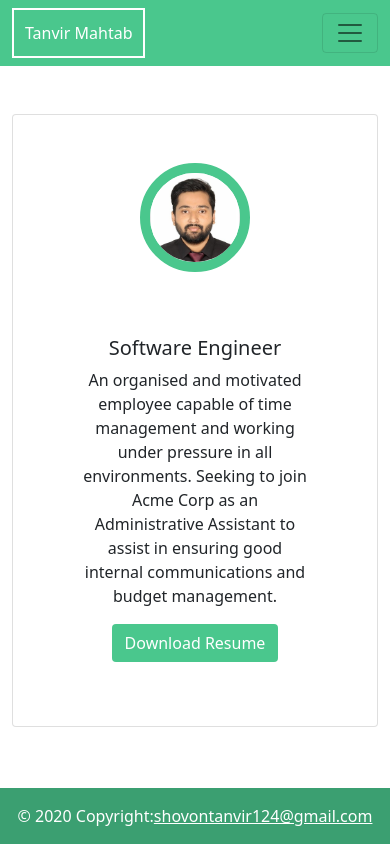
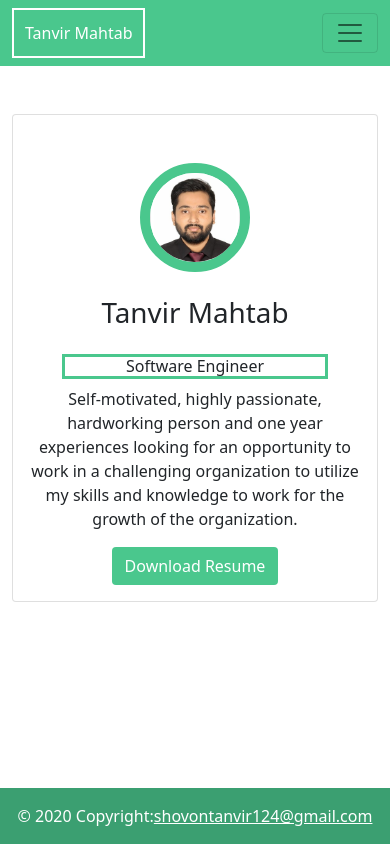
Before and after one commit to tanvirMahtab077/my-portfolio-site-using-react, a React (Create React App) app: page / in a window 390 px wide. Built offline with nearby package versions, Linux system fonts and the light colour scheme.

Commit message:
maked card-title responsive

```diff
--- a/src/App.css
+++ b/src/App.css
@@ -21,3 +21,21 @@ img.card-img-top{
   border-radius: 1000px;
 
 }
+
+.card-title{
+  width:25%;
+  border:3px solid rgb(74, 199, 141)
+}
+
+@media only screen and (max-width: 991px){
+  .card-title{
+    width:50%;
+  }
+}
+
+@media only screen and (max-width: 460px){
+  .card-title{
+    font-size: 100%;
+    width:80%;
+  }
+}
--- a/src/components/pages/Home.jsx
+++ b/src/components/pages/Home.jsx
@@ -5,28 +5,27 @@ class Home extends Component {
   render() {
     return (
       <div className="container mt-5">
-        <div
-          className="card text-center"
-        >
+        <div className="card text-center">
           <img
             className="card-img-top mx-auto mt-5"
             src={headerImage}
             alt="Card image cap"
           />
-          <div className="card-body m-5">
-            <h5 className="card-title">Software Engineer</h5>
+          <div className="mt-4">
+            <h1>Tanvir Mahtab</h1>
+          </div>
+          <div className="card-body">
+            <h5 className="card-title mx-auto">Software Engineer</h5>
             <p className="card-text">
-              An organised and motivated employee capable of time management and
-              working under pressure in all environments. Seeking to join Acme
-              Corp as an Administrative Assistant to assist in ensuring good
-              internal communications and budget management.
+              Self-motivated, highly passionate, hardworking person and one year experiences looking
+              for an opportunity to work in a challenging organization to utilize my skills and knowledge to work for the growth of the organization.
             </p>
             <a
               href="/"
-              className="btn mx-auto"
-              style={{ backgroundColor: "rgb(74, 199, 141)", color: "white"}}
+              className="btn btn-xs mx-auto"
+              style={{ backgroundColor: "rgb(74, 199, 141)", color: "white" }}
             >
-             Download Resume
+              Download Resume
             </a>
           </div>
         </div>
```
